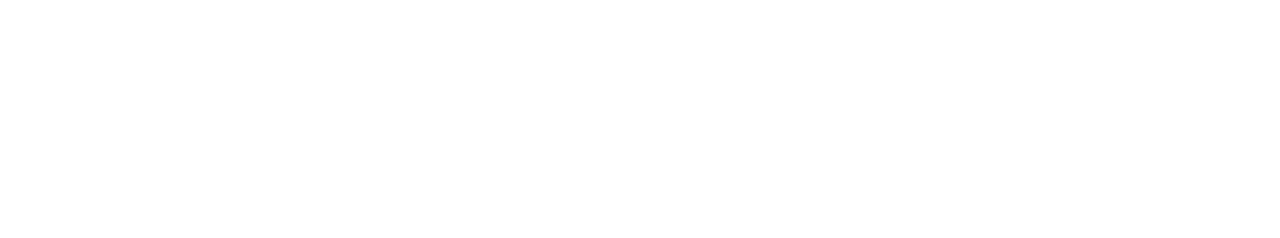
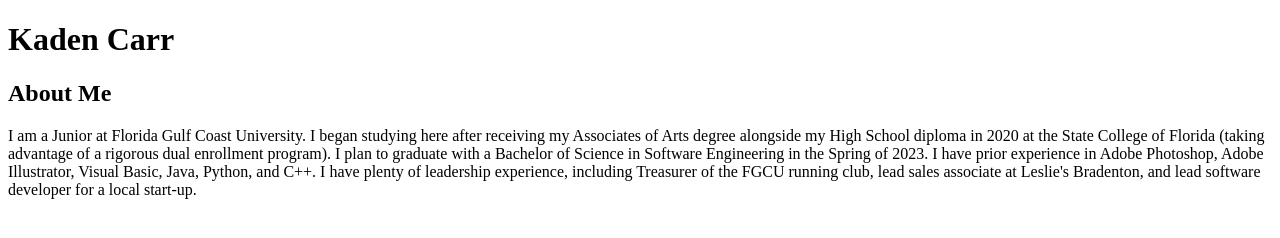
Before and after one commit to Kccarr6022/KadenChristianCarr, a plain HTML site: page PortfolioMain.html in a window 1280 px wide. Drawn offline with Linux system fonts and the light colour scheme.

Commit message:
Added about me section

```diff
--- a/PortfolioMain.html
+++ b/PortfolioMain.html
@@ -1,14 +1,24 @@
 <!DOCTYPE html>
 <html lang="en">
-<head>
+  <head>
     <meta charset="UTF-8" />
-    <meta name="viewport"
-
-
-
-</head>
-
-<body>
-
-</body>
+    <meta http-equiv="X-UA-Compatible" content="IE=edge" />
+    <meta name="viewport" content="width=device-width, initial-scale=1.0" />
+    <title>Kaden C. Carr</title>
+  </head>
+  <body>
+    <h1>Kaden Carr</h1>
+    <h2>About Me</h2>
+    <p>
+      I am a Junior at Florida Gulf Coast University. I began studying here
+      after receiving my Associates of Arts degree alongside my High School
+      diploma in 2020 at the State College of Florida (taking advantage of a
+      rigorous dual enrollment program). I plan to graduate with a Bachelor of
+      Science in Software Engineering in the Spring of 2023. I have prior
+      experience in Adobe Photoshop, Adobe Illustrator, Visual Basic, Java,
+      Python, and C++. I have plenty of leadership experience, including
+      Treasurer of the FGCU running club, lead sales associate at Leslie's
+      Bradenton, and lead software developer for a local start-up.
+    </p>
+  </body>
 </html>
```
Also changed, not shown: Main Page.html (+1 -1 lines), Projects.html (+1 -0 lines), css/Styles.css (added).
